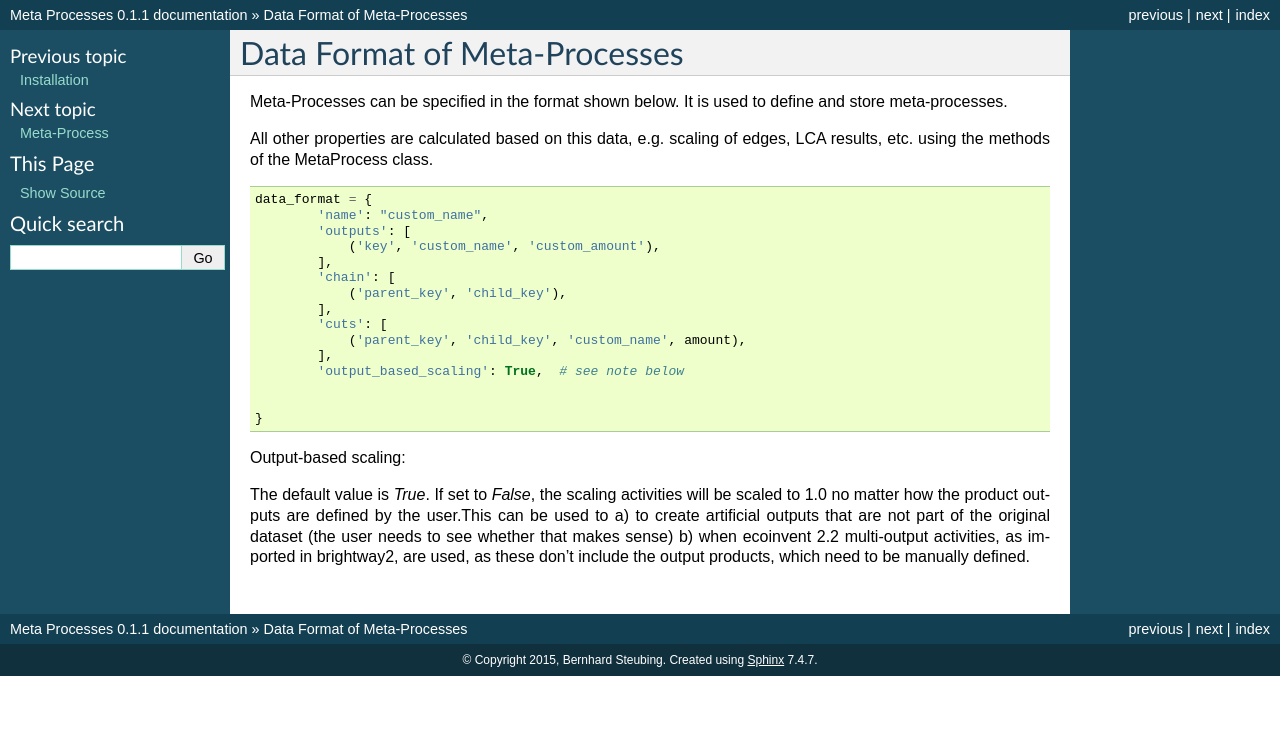
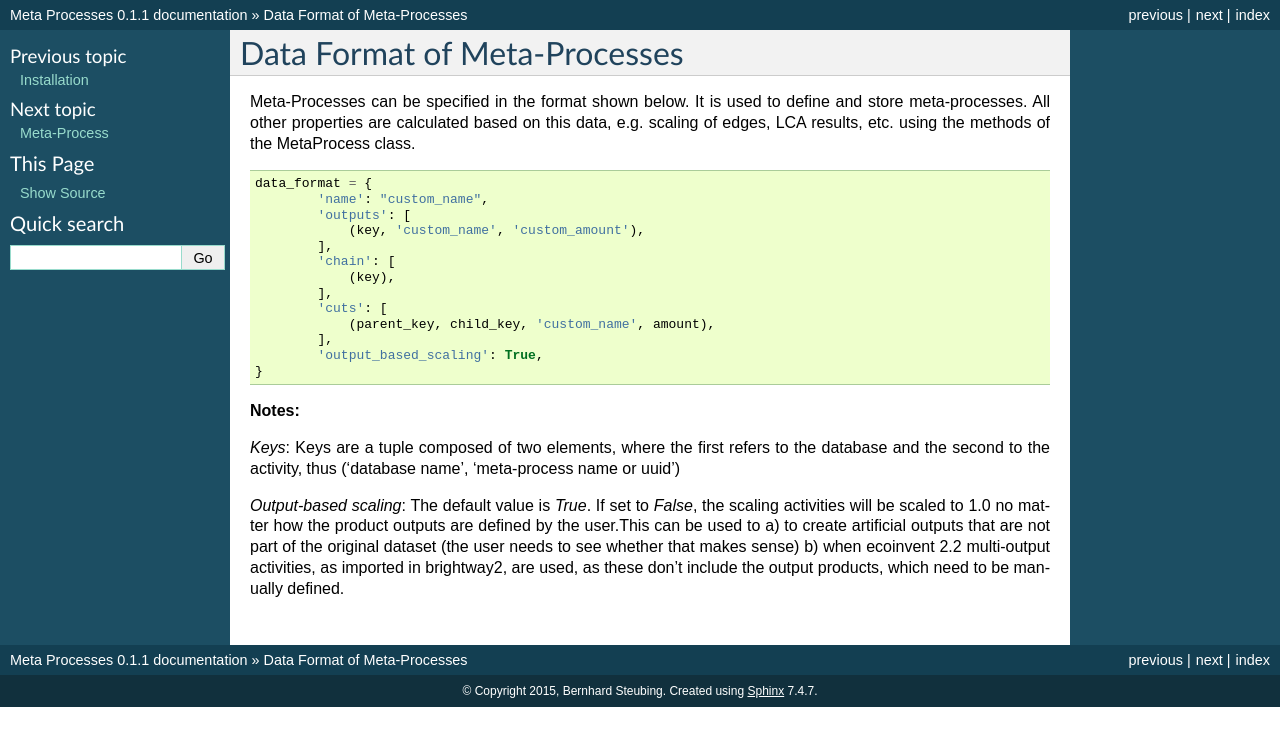
Before and after one commit to bsteubing/modular-lca, a Sphinx documentation site: the page built from docs/source/dataformat.rst, in a window 1280 px wide. Shown: the top 746 px of the page. Built offline with Sphinx 7.4.7, drawn with Linux system fonts in a browser that asks for light colours.

Commit message:
more documentation...

```diff
--- a/docs/source/dataformat.rst
+++ b/docs/source/dataformat.rst
@@ -4,7 +4,6 @@ Data Format of Meta-Processes
 *****************************
 
 Meta-Processes can be specified in the format shown below. It is used to define and store meta-processes.
-
 All other properties are calculated based on this data, e.g. scaling of edges, LCA results, etc. using the methods of the MetaProcess class.
 
 .. code-block:: python
@@ -12,22 +11,23 @@ All other properties are calculated based on this data, e.g. scaling of edges, L
 	data_format = {
 	        'name': "custom_name",
 	        'outputs': [
-	            ('key', 'custom_name', 'custom_amount'),
+	            (key, 'custom_name', 'custom_amount'),
 	        ],
 	        'chain': [
-	            ('parent_key', 'child_key'),
+	            (key),
 	        ],
 	        'cuts': [
-	            ('parent_key', 'child_key', 'custom_name', amount),
+	            (parent_key, child_key, 'custom_name', amount),
 	        ],
-	        'output_based_scaling': True,  # see note below
-
-
+	        'output_based_scaling': True,
 	}
 
+**Notes:**
 
-Output-based scaling:
+*Keys*:
+Keys are a tuple composed of two elements, where the first refers to the database and the second to the activity, thus ('database name', 'meta-process name or uuid')
 
+*Output-based scaling*:
 The default value is *True*. If set to *False*, the scaling activities will be scaled to 1.0 no matter how the product outputs are defined by the user.This can be used to
 a) to create artificial outputs that are not part of the original dataset (the user needs to see whether that makes sense)
 b) when ecoinvent 2.2 multi-output activities, as imported in brightway2, are used, as these don't include the output products, which need to be manually defined.
```
